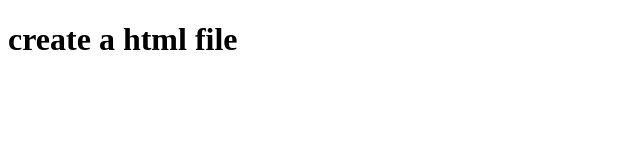
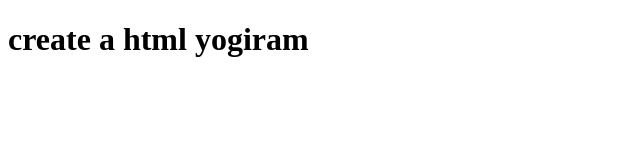
Before and after one commit to Yogiram05/githubsample, a plain HTML site: page index.html in a window 1280 px wide. Shown: the whole page, without its empty margins (0-640 px from the left). Drawn offline with Linux system fonts and the light colour scheme.

Commit message:
ix:want i have changed'

```diff
--- a/index.html
+++ b/index.html
@@ -6,6 +6,6 @@
     <title>Document</title>
 </head>
 <body>
-    <h1> create a html file</h1>
+    <h1> create a html yogiram </h1>
 </body>
 </html>
```
